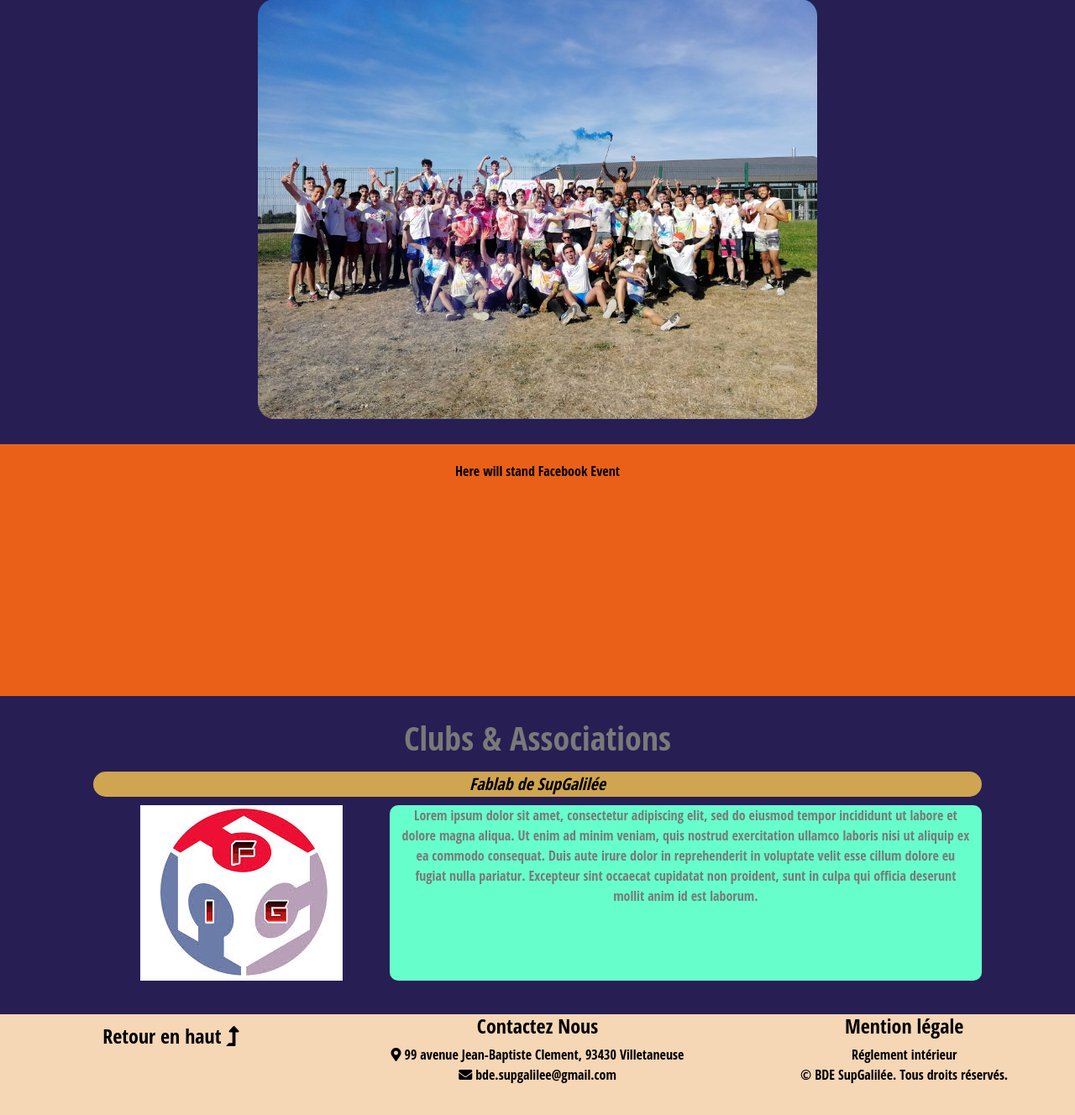
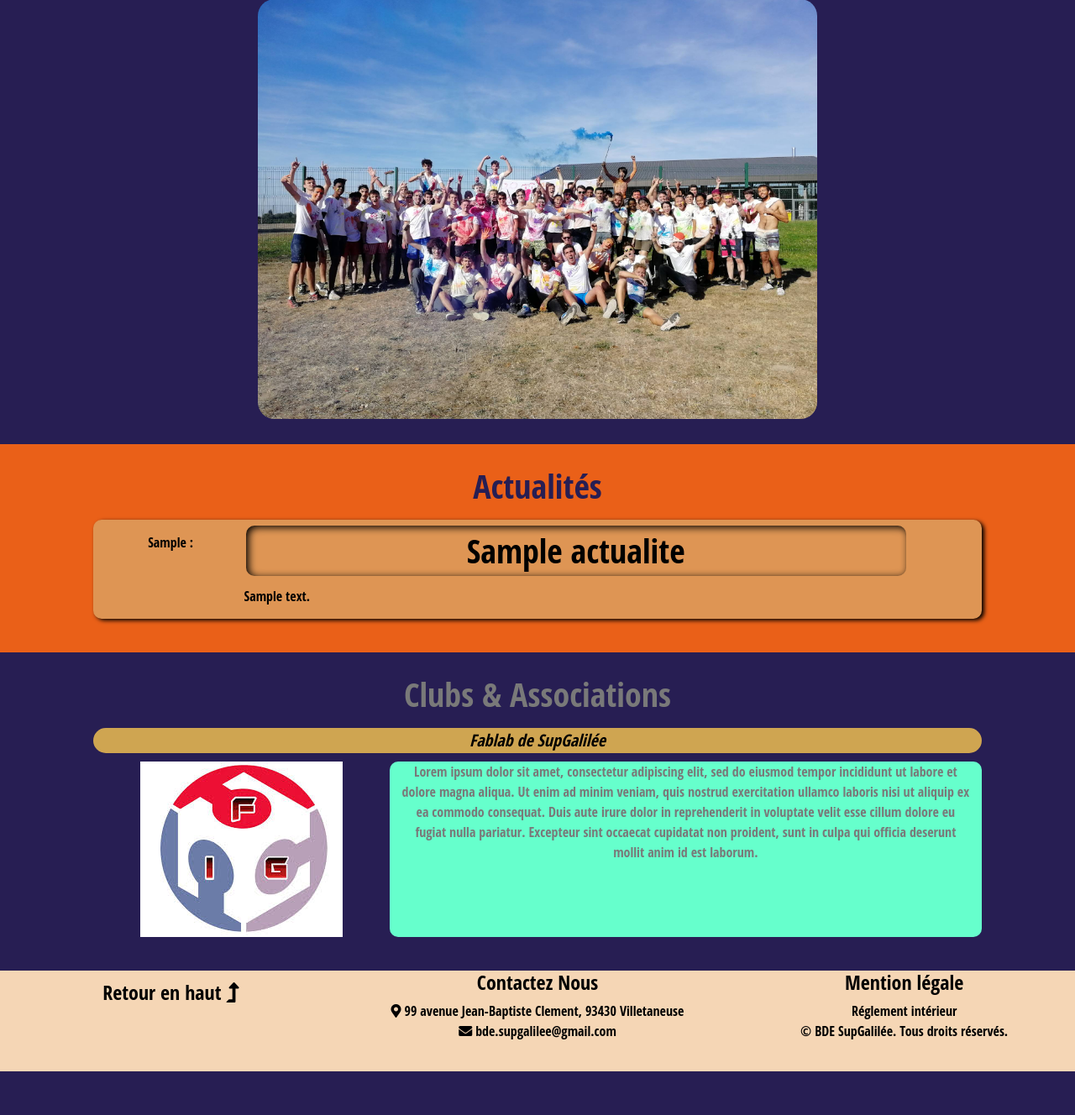
Before and after one commit to Floko95/Firefox-Sup-Galil-e, a PHP site: page /Firefox-Sup-Galil-e/ in a window 1280 px wide. Shown: the part 1007-2335 px from the top of the page at 84% size. After the commit the page ends 2283 px from the top, so only its background shows below. Run offline with PHP 8.4, Linux system fonts and the light colour scheme; tables that the repository leaves empty hold one stand-in row (values such as "Sample post"); some libraries are stand-ins or nearby versions.

Commit message:
Ajout actualités

```diff
--- a/css/index.css
+++ b/css/index.css
@@ -57,3 +57,33 @@
     background-color: #66ffcc;
     border-radius: 10px;
 }
+
+html body .row .actu-title{
+    color: #271e53;
+}
+
+.creator{
+    text-align: center;
+    padding:1%;
+    font-weight : bold;
+}
+
+.actualite{
+    /* border: 2px black solid; */
+    box-shadow: 3px 2px 5px black;
+    border-radius: 10px;
+    padding: 5px;
+    background-color: #de9554;
+
+}
+
+.actualite .title{
+    color: black;
+    box-shadow: inset 3px 2px 10px black;
+    margin: 2px;
+    border-radius: 10px;
+}
+
+.content{
+    text-align: center;
+}
--- a/php/index.php
+++ b/php/index.php
@@ -64,9 +64,43 @@
 			</div>
 		</div>
 
-		<div class="row orange-row" id="Evenements">
+		<div class="row orange-row" id="Actualité">
 			<div class="col">
-				Here will stand Facebook Event
+				<div class="row title actu-title">
+					<div class="col"> Actualités</div>
+				</div>
+				<div class="row">
+					<div class="offset-md-1 col-md-10">
+						<?php
+							$req = $bdd->prepare('SELECT creator, title, content FROM actualite ORDER BY idActualite DESC');
+							$req->execute();
+							for($i=0; $i<4;$i++):
+								$actu = $req->fetch();
+								if(isset($actu['title'])):
+						?>
+						<div class="row actualite">
+							<div class="col">
+								<div class="row">
+									<div class="col-md-2 creator">
+										<?php echo $actu['creator']; ?> :
+									</div>
+									<div class="col-md-9 title">
+										<?php echo $actu['title']; ?>
+									</div>
+								</div>
+								<div class="row">
+									<div class="offset-md-2 col-ms-9 content"><?php echo $actu['content']; ?></div>
+								</div>
+
+
+
+							</div>
+						</div>
+							<?php
+								endif;
+							endfor;?>
+					</div>
+				</div>
 			</div>
 		</div>
 
```
